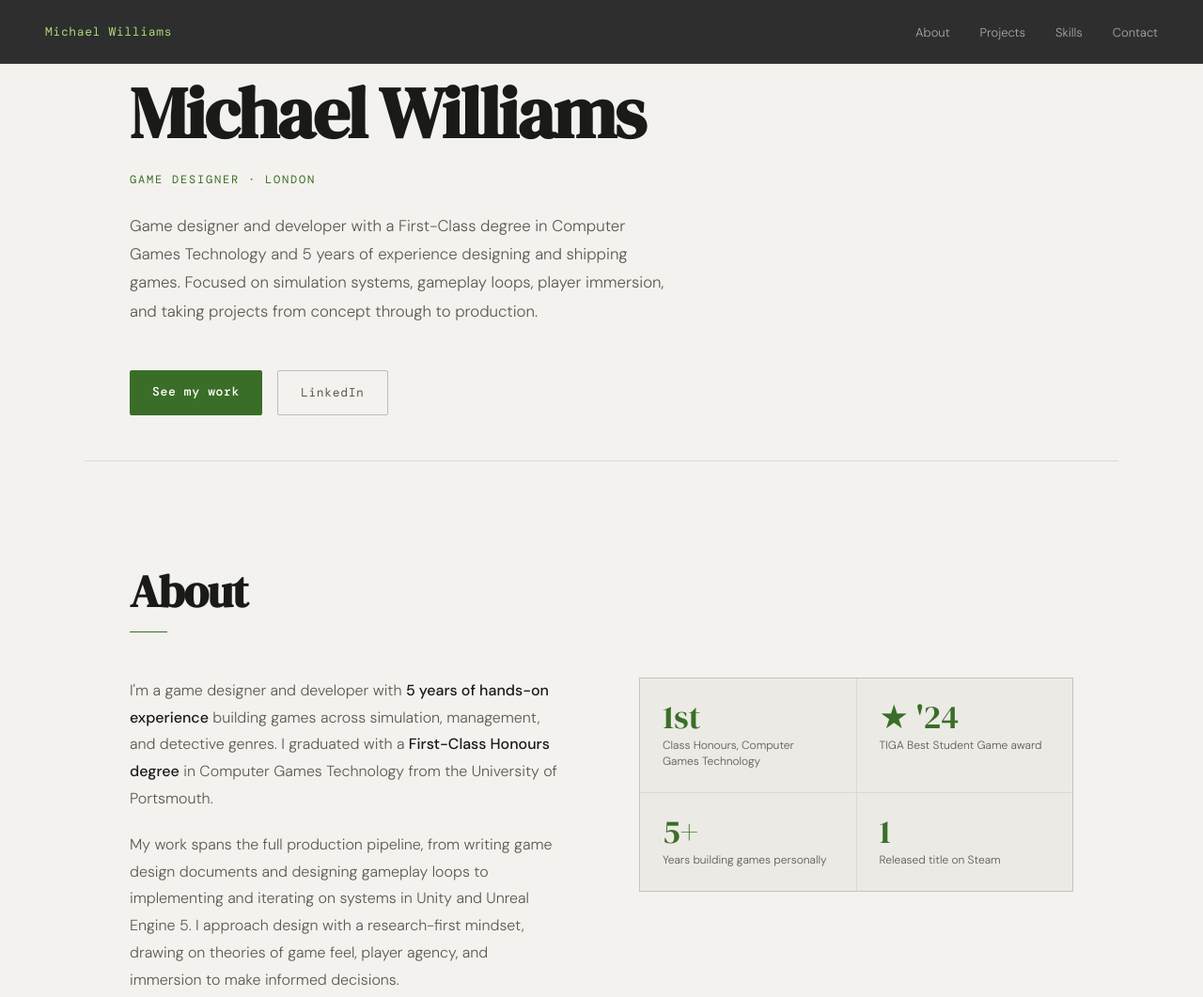
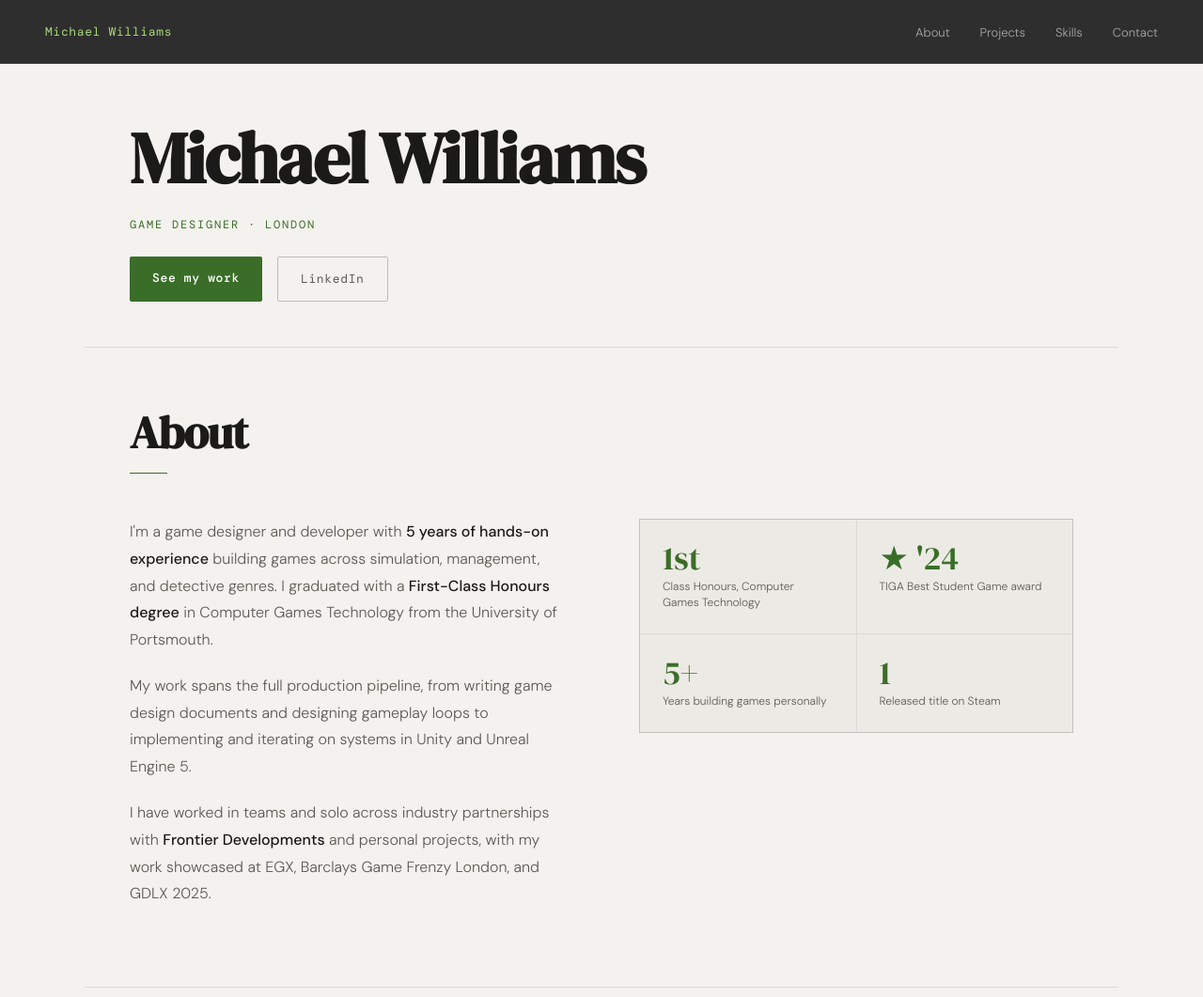
Before and after one commit to mikey-5/mikey-5port.github.io, a plain HTML site: page index.html in a window 1280 px wide. Shown: the top 1061 px of the page at 94% size. Drawn offline with nearby package versions, Linux system fonts and the light colour scheme.

Commit message:
new changes

```diff
--- a/index.html
+++ b/index.html
@@ -27,9 +27,9 @@
   .nav-links a { font-size: 13px; color: #aaa; text-decoration: none; transition: color 0.2s; }
   .nav-links a:hover { color: #fff; }
 
-  section { padding: 7rem 3rem; max-width: 1100px; margin: 0 auto; }
+  section { padding: 4rem 3rem; max-width: 1100px; margin: 0 auto; }
 
-  #hero { min-height: 60vh; display: flex; flex-direction: column; justify-content: center; padding-top: 5rem; padding-bottom: 3rem; max-width: 1100px; margin: 0 auto; padding-left: 3rem; padding-right: 3rem; position: relative; }
+  #hero { min-height: 0; display: flex; flex-direction: column; justify-content: center; padding-top: 8rem; padding-bottom: 3rem; max-width: 1100px; margin: 0 auto; padding-left: 3rem; padding-right: 3rem; position: relative; }
   .hero-eyebrow { font-family: 'DM Mono', monospace; font-size: 12px; color: var(--accent); letter-spacing: 0.15em; text-transform: uppercase; margin-bottom: 1.5rem; opacity: 0; animation: fadeUp 0.6s ease forwards 0.2s; }
   .hero-title { font-family: 'DM Serif Display', serif; font-size: clamp(2.5rem, 6vw, 5rem); line-height: 1.05; letter-spacing: -0.02em; color: var(--text); margin-bottom: 1.25rem; opacity: 0; animation: fadeUp 0.6s ease forwards 0.3s; }
   .hero-sub { font-size: 1.05rem; color: var(--muted); max-width: 580px; line-height: 1.8; margin-bottom: 3rem; opacity: 0; animation: fadeUp 0.6s ease forwards 0.5s; }
@@ -144,7 +144,6 @@
 <div id="hero">
   <h1 class="hero-title">Michael Williams</h1>
   <p class="hero-eyebrow">Game Designer · London</p>
-  <p class="hero-sub">Game designer and developer with a First-Class degree in Computer Games Technology and 5 years of experience designing and shipping games. Focused on simulation systems, gameplay loops, player immersion, and taking projects from concept through to production.</p>
   <div class="hero-links">
     <a href="#work" class="btn btn-primary">See my work</a>
     <a href="https://linkedin.com/in/michaelhwilliams" target="_blank" class="btn btn-ghost">LinkedIn</a>
@@ -157,7 +156,7 @@
   <div class="about-grid">
     <div class="about-text fi">
       <p>I'm a game designer and developer with <strong>5 years of hands-on experience</strong> building games across simulation, management, and detective genres. I graduated with a <strong>First-Class Honours degree</strong> in Computer Games Technology from the University of Portsmouth.</p>
-      <p>My work spans the full production pipeline, from writing game design documents and designing gameplay loops to implementing and iterating on systems in Unity and Unreal Engine 5. I approach design with a research-first mindset, drawing on theories of game feel, player agency, and immersion to make informed decisions.</p>
+      <p>My work spans the full production pipeline, from writing game design documents and designing gameplay loops to implementing and iterating on systems in Unity and Unreal Engine 5.</p>
       <p>I have worked in teams and solo across industry partnerships with <strong>Frontier Developments</strong> and personal projects, with my work showcased at EGX, Barclays Game Frenzy London, and GDLX 2025.</p>
     </div>
     <div class="fi" style="transition-delay:0.15s;">
@@ -192,7 +191,7 @@
       </div>
     </div>
 
-    <div style="display:grid;grid-template-columns:1fr 2fr;gap:1px;background:var(--border);border-bottom:1px solid var(--border);">
+    <div style="display:grid;grid-template-columns:1fr 2fr;gap:1px;background:var(--border);border-bottom:1px solid var(--border);border-top:1px solid var(--border);margin:0 1px;">
       <img src="Curation1.jpg" alt="Curation logo" style="width:100%;height:200px;object-fit:cover;display:block;">
       <img src="Curation2.jpg" alt="Curation gameplay" style="width:100%;height:200px;object-fit:cover;display:block;">
     </div>
```
Also changed, not shown: Breakout1.png (added).
